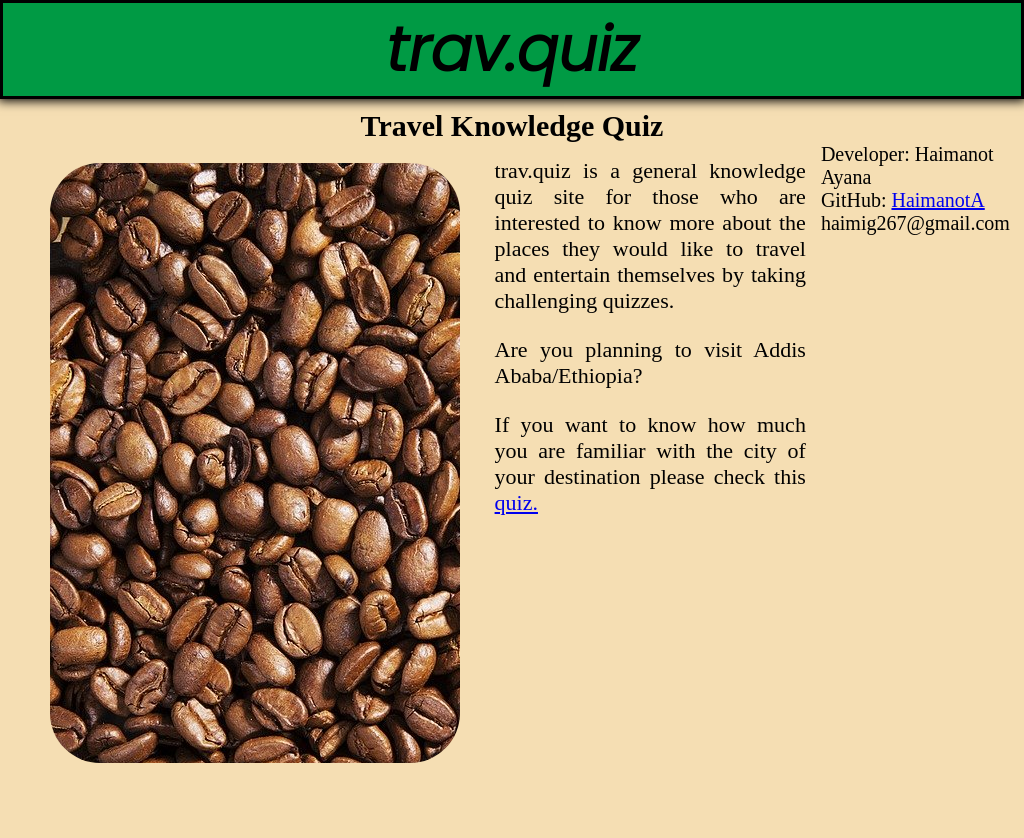
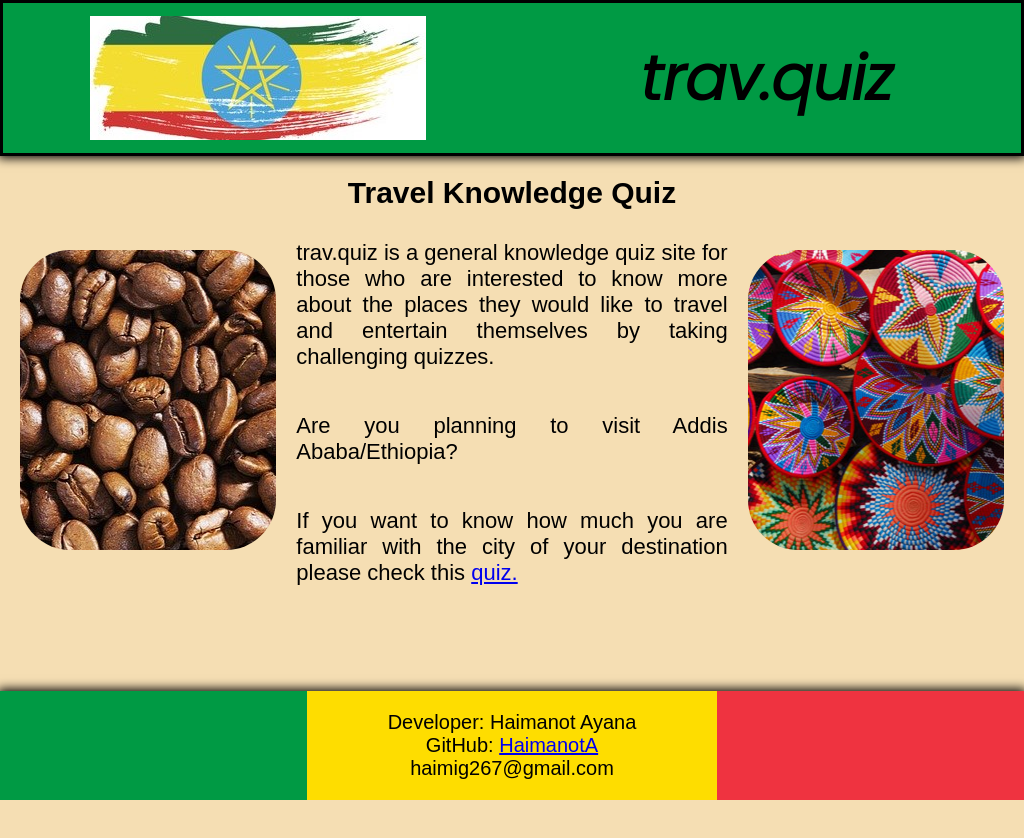
Before and after one commit to HaimanotA/quiztour, a plain HTML site: page index.html in a window 1024 px wide. After the commit the page ends 800 px from the top, so only its background shows below. Drawn offline with Linux system fonts and the light colour scheme.

Commit message:
Update page layout and styles for responsiveness

```diff
--- a/assets/css/style.css
+++ b/assets/css/style.css
@@ -10,16 +10,21 @@
     margin: auto;
 }
 
+html,
+body {
+    height: 100%;
+}
+
 body {
     font-weight: 400;
     font-size: 20px;
-    width: auto;
-    font-family: Cormorat Garamond;
+    font-family: Cormorat Garamond, sans-serif;
     background-color: wheat;
-    /* newly added **/
-    position: relative;
-    min-height: 100%;
-    min-height: 100vh;
+}
+
+body>footer {
+    position: sticky;
+    top: 100vh;
 }
 
 /**styling the header container **/
@@ -29,12 +34,11 @@ body {
     font-size: 8vw;
 }
 
-
 #logoimg1 {
-    background: url('../images/hero_img1.jpg')no-repeat;
-    width: 50%;
+    background: url('../images/hero_img1.jpg') no-repeat;
+    background-position: center center;
+    width: 100%;
     height: 150px;
-    float: left;
 }
 
 .header-container {
@@ -42,76 +46,49 @@ body {
     border-color: black;
     box-shadow: 0 0 10px 2px;
     background-color: #009A44;
+    display: grid;
+    grid-template-rows: repeat(2, auto);
+    width: 100%;
 }
-
 
 #heading {
     text-align: center;
-    margin-top: 10px;
+    margin: 20px 0;
 }
 
-
 .intro {
-    /* margin-left: auto;
-    margin-right: auto; **/
-    width: 40 em;
+    padding: 10px 20px;
     text-align: justify;
     font-size: 22px;
 }
 
-.column {
-    float: left;
-    width: 33.33%;
-    padding: 15px;
-}
-
-/* clear floats) */
-.row::after {
-    content: "";
-    clear: both;
+#logoimg1 {
+    background: url('../images/hero_img1.jpg') no-repeat center center;
 }
 
 #picture_1 {
-    background: url('../images/landingpage_img2.jpg')no-repeat;
-    margin: 20px 20px 20px 50px;
-    width: 20%;
-    height: 300px;
-    border-radius: 50px;
-    /** float:right; **/
+    background: url('../images/landingpage_img2.jpg') no-repeat center center;
 }
 
+#picture_2 {
+    background: url('../images/landingpage_img1.jpg') no-repeat center center;
+}
 
+#picture_1,
 #picture_2 {
-    background: url('../images/landingpage_img1.jpg')no-repeat;
-    margin: 20px 50px 220px 50px;
-    width: 30%;
+    margin: 20px 0;
+    width: 100%;
     height: 300px;
-    border-radius: 50px;
-    /** float:right; **/
 }
 
 /** stylling the footer **/
-#footer {
+footer {
     font-size: 20px;
     text-align: center;
     background: linear-gradient(to right,
             #009A44 30%, #FEDD00 0 70%, #EF3340 0);
     box-shadow: 0 0 10px 2px;
-    /* bottom: 0;
-    display:flex;
-    position: visible;
-    height: 100px;
-    width: 100%;  **/
-    position: absolute;
-    right: 0;
-    bottom: 0;
-    left: 0;
-}
-
-#footer-text {
-    padding-top: 20px;
-    padding-bottom: 20px;
-    line-height: 0.8cm;
+    padding: 20px;
 }
 
 /** styling the quiz page **/
@@ -137,7 +114,7 @@ body {
     display: flex;
     grid-template-columns: repeat(2, auto);
     gap: 20px;
-    width: 400px;
+    /* width: 400px; */
 }
 
 .score-area {
@@ -166,17 +143,14 @@ btn:hover {
     border-color: black;
 }
 
-.start-btn,
-.next-btn,
-.submit-btn {
+.start-btn {
     font-size: 1rem;
     font-weight: bold;
     padding: 10px 20px;
 }
 
-
-
-h3 {
+h2 {
+    margin: 20px;
     text-align: center;
 }
 
@@ -186,63 +160,35 @@ h3 {
     margin-right: auto;
 }
 
-
 #question {
     text-align: center;
     margin-top: 20px;
     font-size: 24px;
 }
 
-
-/** Media queries for larger to medium screen sizes, 1200px wide and below **/
-
-@media screen and (max-width: 1024px) {
-    #logoimg1 {
-        background: url('../images/hero_img1.jpg')no-repeat;
-        float: none;
+/** Media queries for medium screen sizes, 720px wide and below **/
+@media screen and (min-width: 720px) {
+    .header-container {
+        display: grid;
+        grid-template-columns: repeat(2, 1fr);
     }
 
-    .header-container {
-        width: auto;
+    #picture_1,
+    #picture_2 {
+        border-radius: 50px;
+    }
 }
 
-    #picture_1 {
-        background: url('../images/landingpage_img2.jpg')no-repeat;
-        width: 40%;
-        height: 600px;
-    }
-
-    #picture_2 {
-        background: url('../images/landingpage_img1.png')no-repeat;
-        width: 40%;
-        height: 600px;
-    }
-
-    /** for medium screen sizes, 1024ppx wide and below **/
-    @media screen and (max-width: 1024px) {
-
-        #logoimg1 {
-            background: url('../images/hero_img1.jpg')no-repeat;
-            width: 100%;
-        }
-
-
-        .header-container {
-            width: auto;
+/** for large screen sizes, 1140px wide and up **/
+@media screen and (min-width: 1024px) {
+    .row {
+        display: flex;
+        margin: 20px;
     }
 
     #motto {
         font-size: 6vw;
         text-align: center;
-
-        }
-
-        .header-container {
-            width: auto;
-        }
-
-        #footer {
-            position: fixed;
     }
 
     .button-grid {
@@ -251,8 +197,6 @@ h3 {
         gap: 10px;
         width: 600px;
     }
-
-    }
 }
 
 .hide {
```
Lines whose indentation alone changed are shown as unchanged.
